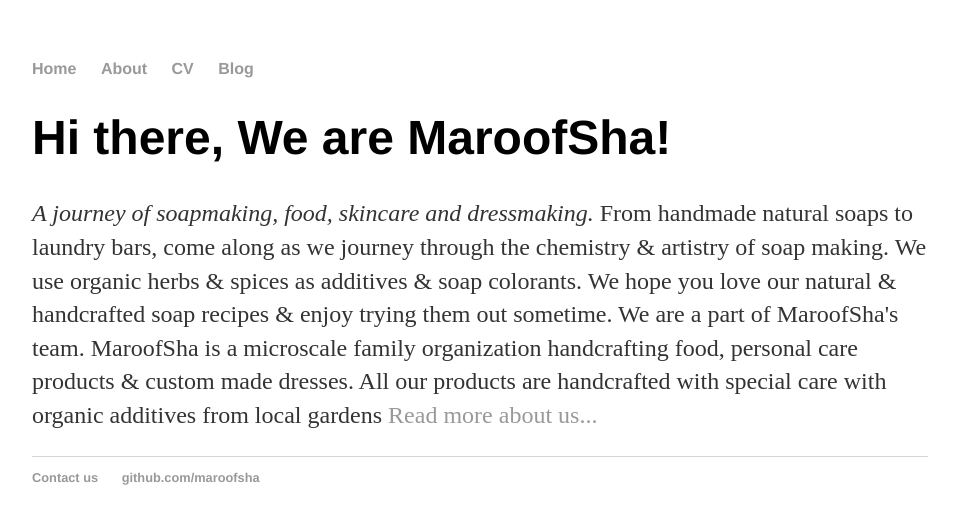
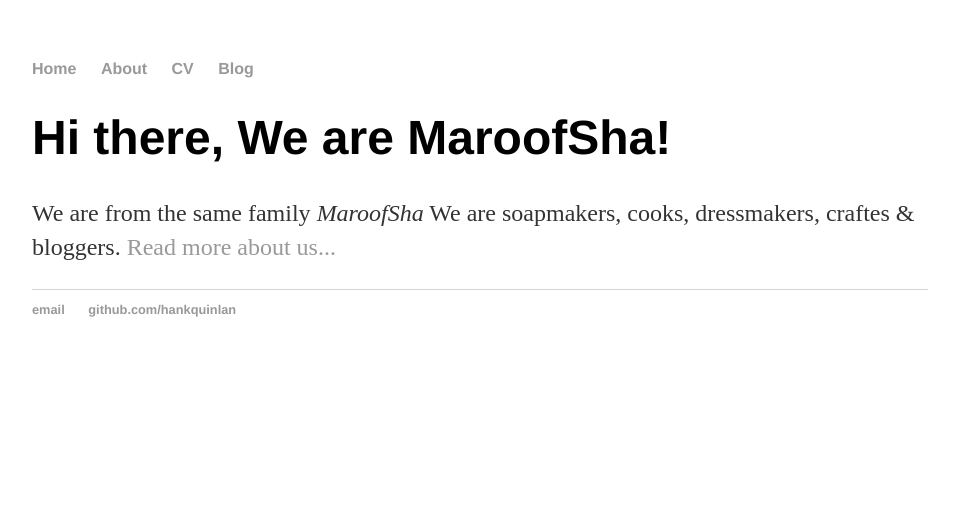
Before and after one commit to maroofsha/maroofsha.github.io, a Jekyll site: the page built from index.html, in a window 1280 px wide. Shown: the top 524 px of the page, without its empty margins (160-1119 px from the left). Built offline with Jekyll 4.4.1, drawn with Linux system fonts in a browser that asks for light colours.

Commit message:
Update index.html

```diff
--- a/index.html
+++ b/index.html
@@ -1,37 +1,8 @@
-<!DOCTYPE html>
-<html>
-	<head>
-		<title>MaroofSha, Horrible Cop</title>
-		<!-- link to main stylesheet -->
-		<link rel="stylesheet" type="text/css" href="/css/main.css"
-	</head>
-	<body>
-		<nav>
-    		<ul>
-        		<li><a href="/">Home</a></li>
-	        	<li><a href="/about">About</a></li>
-        		<li><a href="/cv">CV</a></li>
-        		<li><a href="/blog">Blog</a></li>
-    		</ul>
-		</nav>
-		<div class="container">
-    		<div class="blurb">
-        		<h1>Hi there, We are MaroofSha!</h1>
-				<p><em>A journey of soapmaking, food, skincare and dressmaking.   </em> From handmade natural soaps to laundry bars, come along as we journey through the chemistry & artistry of soap making. We use organic herbs & spices as additives & soap colorants.
-
-
-
-We hope you love our natural &amp; handcrafted soap recipes &amp; enjoy trying them out sometime. We are a part of MaroofSha's team. MaroofSha is a microscale family organization handcrafting food, personal care products & custom made dresses.
-
-
-All our products are handcrafted with special care with organic additives from local gardens <a href="/about">Read more about us...</a></p>
-    		</div><!-- /.blurb -->
-		</div><!-- /.container -->
-		<footer>
-    		<ul>
-        		<li><a href="mailto:maroofsha2012@gmail.com">Contact us</a></li>
-        		<li><a href="https://github.com/maroofsha">github.com/maroofsha</a></li>
-			</ul>
-		</footer>
-	</body>
-</html>
+---
+layout: default
+title: MaroofSha, Entreprenuer
+---
+<div class="blurb">
+	<h1>Hi there, We are MaroofSha!</h1>
+	<p>We are from the same family <em>MaroofSha</em> We are soapmakers, cooks, dressmakers, craftes &amp; bloggers. <a href="/about">Read more about us...</a></p>
+</div><!-- /.blurb -->
```
